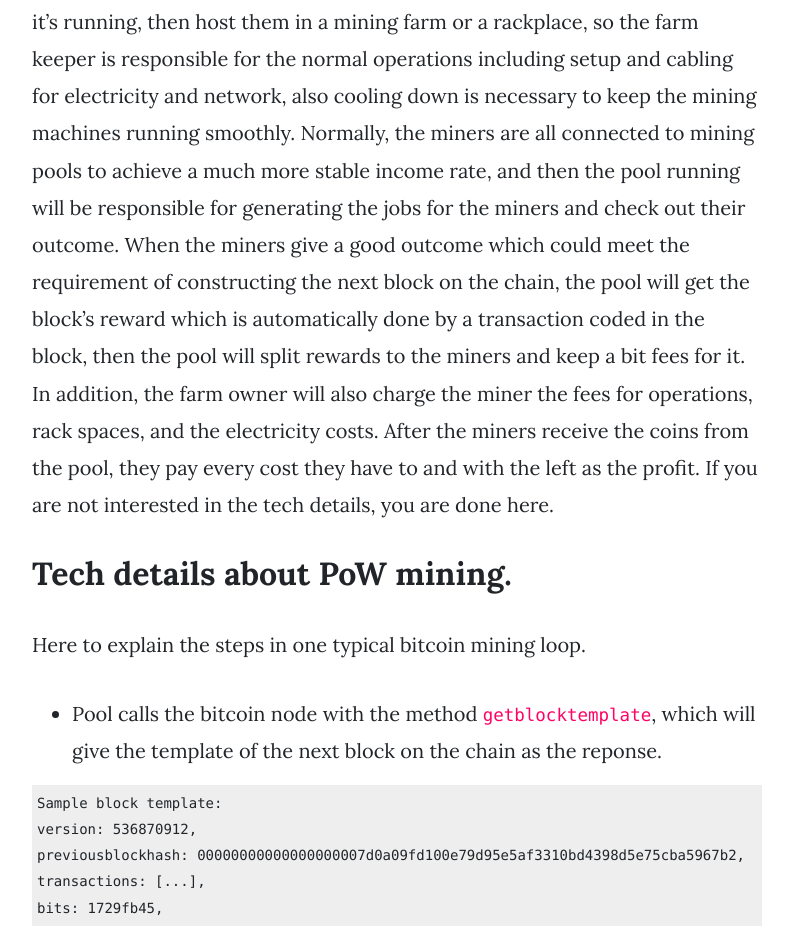
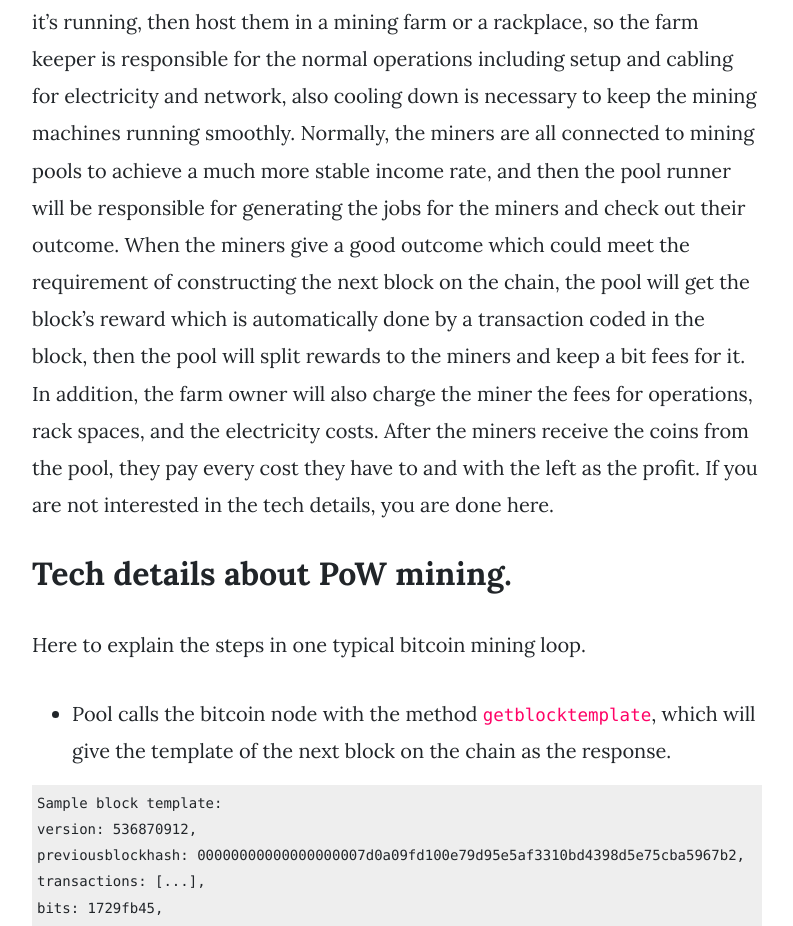
Before and after one commit to devfans/devfans.github.io, a Jekyll site: the page built from _posts/2019-05-24-bitcoin-mining-with-stratum-miners.md, in a window 1280 px wide and 1400 px high, scrolled down 475 px. Shown: the part 326-1252 px from the top of the window, without its empty margins (338-1131 px from the left). Built offline with Jekyll 4.4.1, drawn with Linux system fonts in a browser that asks for light colours; nearby versions of some CDN libraries; comment, search, counter and statistics services are not loaded; some of the changed text lies outside the part shown.

Commit message:
Update 2019-05-24-bitcoin-mining-with-stratum-miners.md

````diff
--- a/_posts/2019-05-24-bitcoin-mining-with-stratum-miners.md
+++ b/_posts/2019-05-24-bitcoin-mining-with-stratum-miners.md
@@ -10,12 +10,12 @@
 As many people ever heard about the blockchain stuff, probably bitcoin the most, and yes there's the community for the blockchain miners. So, maybe many guys are confused with it, what are they doing exactly? Right, this is the topic I am gonna write about in this post, but mostly about the tech facts.
 
 ## What is a blockchain miner?
-What a typical miner would do is go to the miner manufactory's portal or contact their sales to buy the iron boxes, which is pretty loud and noisy when it's running, then host them in a mining farm or a rackplace, so the farm keeper is responsible for the normal operations including setup and cabling for electricity and network, also cooling down is necessary to keep the mining machines running smoothly. Normally, the miners are all connected to mining pools to achieve a much more stable income rate, and then the pool running will be responsible for generating the jobs for the miners and check out their outcome. When the miners give a good outcome which could meet the requirement of constructing the next block on the chain, the pool will get the block's reward which is automatically done by a transaction coded in the block, then the pool will split rewards to the miners and keep a  bit fees for it. In addition, the farm owner will also charge the miner the fees for operations, rack spaces, and the electricity costs. After the miners receive the coins from the pool, they pay every cost they have to and with the left as the profit. If you are not interested in the tech details, you are done here.
+What a typical miner would do is go to the miner manufactory's portal or contact their sales to buy the iron boxes, which is pretty loud and noisy when it's running, then host them in a mining farm or a rackplace, so the farm keeper is responsible for the normal operations including setup and cabling for electricity and network, also cooling down is necessary to keep the mining machines running smoothly. Normally, the miners are all connected to mining pools to achieve a much more stable income rate, and then the pool runner will be responsible for generating the jobs for the miners and check out their outcome. When the miners give a good outcome which could meet the requirement of constructing the next block on the chain, the pool will get the block's reward which is automatically done by a transaction coded in the block, then the pool will split rewards to the miners and keep a  bit fees for it. In addition, the farm owner will also charge the miner the fees for operations, rack spaces, and the electricity costs. After the miners receive the coins from the pool, they pay every cost they have to and with the left as the profit. If you are not interested in the tech details, you are done here.
 
 ## Tech details about PoW mining.
 Here to explain the steps in one typical bitcoin mining loop.
 
-+ Pool calls the bitcoin node with the method `getblocktemplate`, which will give the template of the next block on the chain as the reponse.
++ Pool calls the bitcoin node with the method `getblocktemplate`, which will give the template of the next block on the chain as the response.
 
 ```
 Sample block template:
@@ -31,9 +31,9 @@
 
 + Pool calculate the hashes of the transactions in the template to get the merkle branch hash
 
-+ Pool construct the coinbase transaction with payout address as the `vout`, and a `vin` with some random bytes including the block height, timestamp, some custom strings, and a placeholder for the miners to fill in.
++ Pool constructs the coinbase transaction with payout address as the `vout`, and a `vin` with some random bytes including the block height, timestamp, some custom strings, and a placeholder for the miners to fill in.
 
-+ Pool construct the stratum jobs with the informations above and assign them to the connected stratum miners and tell the miner the minimum required target(leading 0s of the block hash) of the share to submit back.
++ Pool constructs the stratum jobs with the informations above and assigns them to the connected stratum miners and tell the miner the minimum required target(leading 0s of the block hash) of the share to submit back.
 
 + Miners receive the job and iterate on the hashing with the merkle tree which is constructed by the coinbase transaction and block transactions merkle branch. If the output hash meets the desired target then submit the work back to pool stratum server as a share.
 
````
